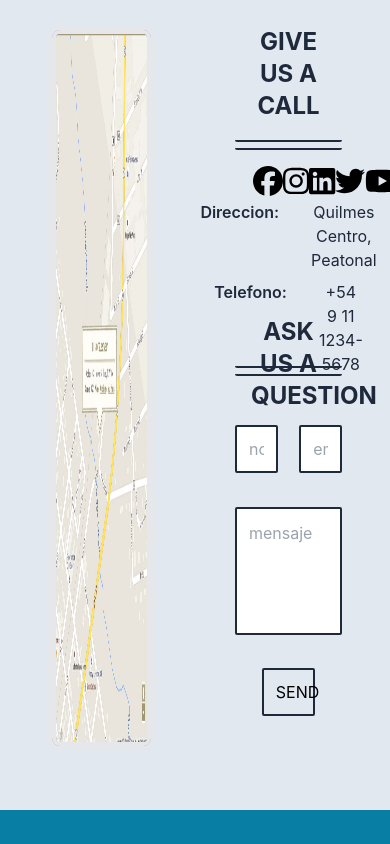
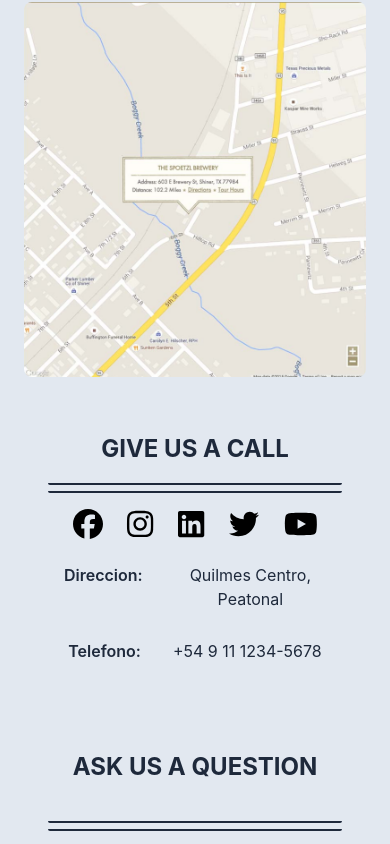
Before and after one commit to AbelAngelOk/QGT, a React (Vite) app: page / in a window 390 px wide. Shown: the part 6978-7822 px from the top of the page. Built offline with nearby package versions, Linux system fonts and the light colour scheme.

Commit message:
Contact01 responsive

```diff
--- a/src/components/home/ContactoSection.jsx
+++ b/src/components/home/ContactoSection.jsx
@@ -3,10 +3,10 @@ import contactValues from './contactoValues.json'
 function Contacto () {
   return (
     <section id='contacto' className='w-full h-auto py-5 bg-slate-50 dark:bg-slate-900 flex flex-wrap p-2'>
-      <iframe className='w-[45%] h-5/6' src={contactValues.UrlLocation} style='border:0;' allowfullscreen='' loading='lazy' referrerpolicy='no-referrer-when-downgrade' />
-      <div id='contacto-info' className='w-[45%] h-5/6 justify-between items-center'>
+      <iframe className='w-[40%] min-w-[500px]  h-4/6' src={contactValues.UrlLocation} style='border:0;' allowfullscreen='' loading='lazy' referrerpolicy='no-referrer-when-downgrade' />
+      <div id='contacto-info' className='w-[45%] min-w-[500px] h-5/6 justify-between items-center'>
         <div id='contacto-up' className='w-full h-1/2 text-center'>
-          <h1 id='contacto-up-title' className='text-2xl font-bold uppercase px-4'> {contactValues.tituloInfo} </h1>
+          <h4 id='contacto-up-title' className='text-2xl font-bold uppercase px-4'> {contactValues.tituloInfo} </h4>
           <ul id='contacto-up-info'>
             <li id='contacto-redes'>
               <ul id='contacto-redes-inner'>
@@ -28,9 +28,9 @@ function Contacto () {
         <div id='contacto-down' className='w-full h-1/2 text-center'>
           <h1 id='contacto-down-title' className='text-2xl font-bold uppercase px-4'> {contactValues.tituloForm} </h1>
           <form className='w-full'>
-            <input type='text' className='w-2/5 border' placeholder='nombre' />
-            <input type='email' className='w-2/5 border' placeholder='email' />
-            <input type='text' className='w-full border' placeholder='mensaje' />
+            <input type='text' className='w-2/5 border' placeholder='nombre' required />
+            <input type='email' className='w-2/5 border' placeholder='email' required />
+            <input type='text' className='w-full border' placeholder='mensaje' required />
             <input type='button' className='w-2/5 border'> {contactValues.BotonEnviar} </input>
           </form>
         </div>
--- a/src/components/home/contact01.jsx
+++ b/src/components/home/contact01.jsx
@@ -4,53 +4,53 @@ import { FontAwesomeIcon } from '@fortawesome/react-fontawesome'
 
 export function Contact01 () {
   return (
-        <section id="contact01" className="w-full h-screen py-5 flex flex-wrap p-2 bg-palette-light-bg200 dark:bg-palette-light-txt800">
+    <section id='contact01' className='w-full h-auto py-5 flex flex-wrap justify-center items-center p-2 bg-palette-light-bg200 dark:bg-palette-light-txt800'>
       {/*
             <iframe id="contact01-map"className="w-[45%] h-5/6" src={data.UrlLocation} style="border:0;" allowfullscreen="" loading="lazy" referrerpolicy="no-referrer-when-downgrade"></iframe>
             */}
-            <div id='contact01-left' className='w-1/2 h-full p-10'>
-                <div id="contact01-map" className='w-full h-full rounded-xl bg-palette-light-bg400 dark:bg-slate-900 border-4'>
-                    <img src='../src/assets/img/map.png' className='w-full h-full rounded-lg border-4' />
+      <div id='contact01-left' className='sm:w-9/12 lg:w-1/2 lg:min-w-[495px] h-auto p-4 sm:p-6 lg:p-10'>
+        <img src='../src/assets/img/map.png' className='w-full h-full rounded-lg object-scale-down' />
       </div>
+      <div id='contact01-info' className='lg:w-1/2 lg:min-w-[495px] p-10 flex flex-col gap-16 items-center'>
+        <div id='contact01-up' className='w-full h-2/5 text-center'>
+          <h4 id='contact01-up-title' className='text-2xl font-bold uppercase px-4 dark:text-palette-light-bg100 text-palette-light-txt800'> {data.TituloInfo} </h4>
+          <div id='contact01-br01' className='flex flex-col w-full py-4 gap-1'>
+            <div id='contact01-br01-a' className='dark:border-palette-light-bg200 border-palette-light-txt800 rounded-sm border-b-2 w-full h-1' />
+            <div id='contact01-br01-b' className='dark:border-palette-light-bg200 border-palette-light-txt800 rounded-sm border-b-2 w-full h-1' />
           </div>
-            <div id="contact01-info" className="w-1/2 h-full p-10 justify-between items-center">
-                <div id="contact01-up" className="w-full h-2/5 text-center">
-                    <h1 id="contact01-up-title" className="text-2xl font-bold uppercase px-4 dark:text-palette-light-bg100 text-palette-light-txt800"> { data.TituloInfo } </h1>
-                    <div id="contact01-br01" className='flex flex-col w-full py-4 gap-1'>
-                        <div id="contact01-br01-a" className='dark:border-palette-light-bg200 border-palette-light-txt800 rounded-sm border-b-2 w-full h-1'></div>
-                        <div id="contact01-br01-b" className='dark:border-palette-light-bg200 border-palette-light-txt800 rounded-sm border-b-2 w-full h-1'></div>
-                    </div>
-                    <ul id="contact01-up-info" className='h-3/5 flex flex-col justify-evenly pb-5'>
-                        <li id="contact01-redes" className="w-full flex justify-evenly">
-                            <ul id="contact01-redes-inner" className='w-2/3 flex justify-evenly'>
-                                { renderIcons() }
+          <ul id='contact01-up-info' className='h-3/5 flex flex-col justify-evenly pb-5 gap-5'>
+            <li id='contact01-redes' className='w-full flex justify-evenly'>
+              <ul id='contact01-redes-inner' className='w-full sm:w-2/3 flex justify-evenly'>
+                {renderIcons()}
               </ul>
             </li>
-                        <li id="contact01-direccion" className="flex flex-row justify-center">
-                            <p id="contact01-dir-key" className="w-auto px-4 py-1 text-base font-semibold dark:text-palette-light-bg100 text-palette-light-txt800"> { data.DireccionName } </p>
-                            <p id="contact01-dir-value" className="w-auto px-4 py-1 text-base dark:text-palette-light-bg100 text-palette-light-txt800"> { data.DireccionValue } </p>
+            <li id='contact01-direccion' className='flex flex-row justify-center'>
+              <p id='contact01-dir-key' className='w-auto px-4 py-1 text-base font-semibold dark:text-palette-light-bg100 text-palette-light-txt800'> {data.DireccionName} </p>
+              <p id='contact01-dir-value' className='w-auto px-4 py-1 text-base dark:text-palette-light-bg100 text-palette-light-txt800'> {data.DireccionValue} </p>
             </li>
-                        <li id="contact01-telefono" className="flex flex-row justify-center">
-                            <p id="contact01-tel-key" className="w-auto px-4 py-1 text-base font-semibold dark:text-palette-light-bg100 text-palette-light-txt800"> { data.TelefonoName } </p>
-                            <p id="contact01-tel-value" className="w-auto px-4 py-1 text-base dark:text-palette-light-bg100 text-palette-light-txt800"> { data.TelefonoValue } </p>
+            <li id='contact01-telefono' className='flex flex-row justify-center'>
+              <p id='contact01-tel-key' className='w-auto px-4 py-1 text-base font-semibold dark:text-palette-light-bg100 text-palette-light-txt800'> {data.TelefonoName} </p>
+              <p id='contact01-tel-value' className='w-auto px-4 py-1 text-base dark:text-palette-light-bg100 text-palette-light-txt800'> {data.TelefonoValue} </p>
             </li>
           </ul>
         </div>
-                <div id="contact01-down" className="w-full h-3/5 text-center">
-                    <form id="contact01-form" className="w-full h-full flex flex-wrap justify-evenly">
+        <div id='contact01-down' className='w-full h-3/5 text-center'>
+          <form id='contact01-form' className='w-full h-full flex flex-wrap justify-evenly'>
             <div id='contact01-containerImputs' className='w-full flex-row flex flex-wrap justify-between'>
               <div id='contact01-containerTitle02' className='w-full'>
-                                <h1 id="contact01-down-title" className="text-2xl w-full font-bold uppercase px-4 dark:text-palette-light-bg100 text-palette-light-txt800 p-0 m-0 h-8"> { data.TituloForm } </h1>
-                                <div id="contact01-br02" className='flex flex-col w-full h-auto py-4 gap-1'>
-                                    <div id="contact01-br02-a" className='dark:border-palette-light-bg200 border-palette-light-txt800 rounded-sm border-b-2 w-full h-1'></div>
-                                    <div id="contact01-br02-b" className='dark:border-palette-light-bg200 border-palette-light-txt800 rounded-sm border-b-2 w-full h-1'></div>
+                <h4 id='contact01-down-title' className='text-2xl w-full font-bold uppercase px-4 dark:text-palette-light-bg100 text-palette-light-txt800 p-0 mb-5 h-8'> {data.TituloForm} </h4>
+                <div id='contact01-br02' className='flex flex-col w-full h-auto py-4 gap-1'>
+                  <div id='contact01-br02-a' className='dark:border-palette-light-bg200 border-palette-light-txt800 rounded-sm border-b-2 w-full h-1' />
+                  <div id='contact01-br02-b' className='dark:border-palette-light-bg200 border-palette-light-txt800 rounded-sm border-b-2 w-full h-1' />
                 </div>
               </div>
-                            <input id="contact01-name" type="text" className="w-2/5 border-2 border-palette-light-txt800 dark:border-palette-light-bg200 rounded-sm h-12 px-3 text-start" placeholder="nombre"></input>
-                            <input id="contact01-email" type="email" className="w-2/5 border-2 border-palette-light-txt800 dark:border-palette-light-bg200 rounded-sm h-12 px-3 text-start" placeholder="email"></input>
-                            <textarea id="contact01-messaje" type="text" className="w-full border-2 border-palette-light-txt800 dark:border-palette-light-bg200 rounded-sm h-32 p-3 text-start resize-none	" placeholder="mensaje"></textarea >
+              <div id='contact01-inputs-container' className='flex flex-wrap justify-around gap-4 w-full'>
+                <input id='contact01-name' type='text' className='w-2/5 border-2 border-palette-light-txt800 dark:border-palette-light-bg200 rounded-sm h-12 px-3 text-start focus:outline-none' placeholder='nombre' />
+                <input id='contact01-email' type='email' className='w-2/5 border-2 border-palette-light-txt800 dark:border-palette-light-bg200 rounded-sm h-12 px-3 text-start focus:outline-none' placeholder='email' />
+                <textarea id='contact01-messaje' type='text' className='w-full border-2 border-palette-light-txt800 dark:border-palette-light-bg200 rounded-sm h-32 p-3 text-start resize-none mt-5 focus:outline-none' placeholder='mensaje' />
+              </div>
               <div className='w-full'>
-                                <button id='contact01-sendButton' className='py-1 px-3 w-1/2 h-12 border-2 border-palette-light-txt800 dark:border-palette-light-bg200 rounded-sm'> { data.BotonEnviar } </button>
+                <button id='contact01-sendButton' className='py-1 px-3 w-1/2 h-12 border-2 border-palette-light-txt800 dark:border-palette-light-bg200 rounded-sm mt-5 text-white'> {data.BotonEnviar} </button>
               </div>
             </div>
           </form>
@@ -61,14 +61,14 @@ export function Contact01 () {
 }
 
 const renderIcons = () => {
-    return contact01vars.map( e => icon(e) )
+  return contact01vars.map(e => icon(e))
 }
 
 const icon = (e) => {
-    return(
+  return (
     <li id={`contact01-${e.name}-container`} className='flex w-auto h-auto'>
-            <a id="contact01-facebook-link" href={e.link} className='flex w-auto h-auto' rel='noreferrer' target='_blank'>
-            <FontAwesomeIcon id="contact01-facebook-icon" className='text-3xl md:text-4xl' icon={e.svg} />
+      <a id='contact01-facebook-link' href={e.link} className='flex w-auto h-auto' rel='noreferrer' target='_blank'>
+        <FontAwesomeIcon id='contact01-facebook-icon' className='text-3xl md:text-4xl' icon={e.svg} />
       </a>
     </li>
   )
```
Lines whose indentation alone changed are shown as unchanged.
